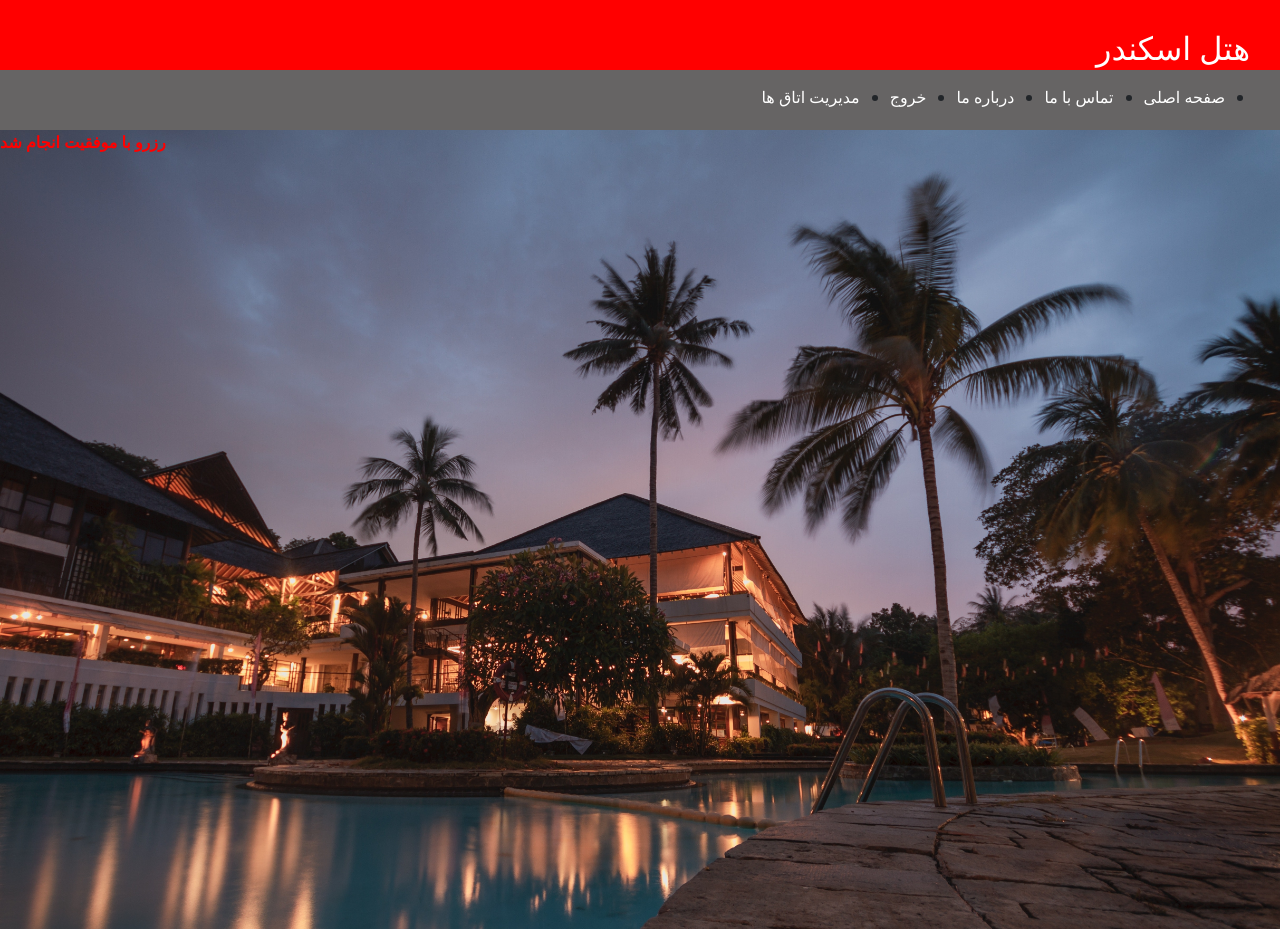
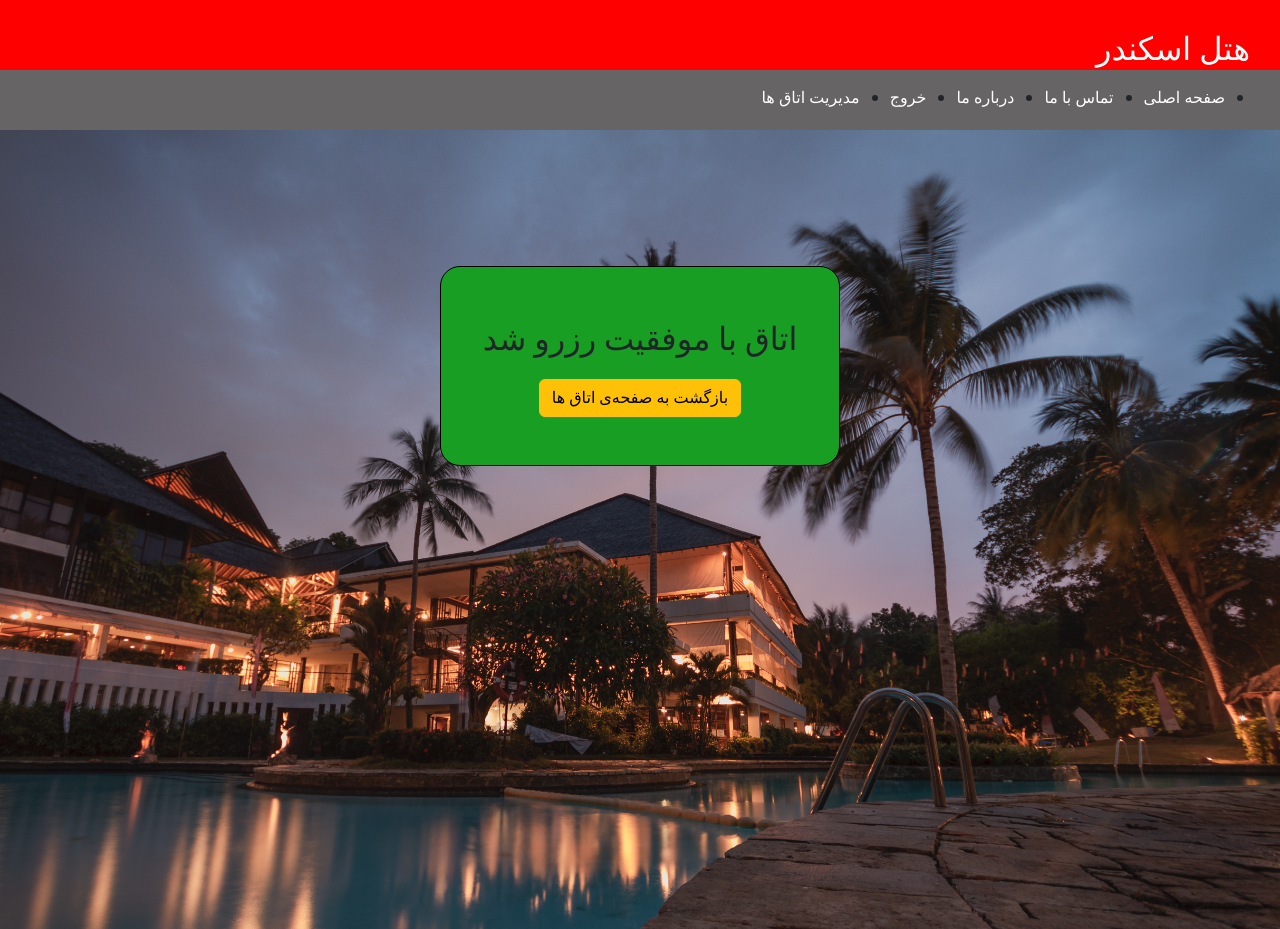
Before and after one commit to alishamsfi80/kargah4, a PHP site: page /action_booking.php in a window 1280 px wide. Shown: the top 929 px of the page. Run offline with PHP 8.4, Linux system fonts and the light colour scheme; a user stored in the database is signed in; data that the repository does not hold is empty.

Commit message:
my_commit

```diff
--- a/action_booking.php
+++ b/action_booking.php
@@ -26,12 +26,33 @@ else
 }
 if ($s==0)
 {
-    echo "<p style='color:red;'><b>رزرو با موفقیت انجام شد</b></p>";
-
+    // echo "<p style='color:red;'><b>رزرو با موفقیت انجام شد</b></p>";
+    ?>    <div class="header">
+            <br /><br /><br /><br />
+            <div class="loginactionparent">
+                <div id="loginaction" class="animate__animated animate__wobble">
+                    <br />
+                    <p>اتاق با موفقیت رزرو شد</p>
+                    <button class="btn btn-warning" onclick="window.location.href='index.php';">بازگشت به صفحه‌ی اتاق
+                        ها</button>
+                </div>
+            </div>
+        </div>
+        <?php
 }
 else
 {
-    echo "<p style='color:red;'><b>متاسفیم رزرو انجام نشد</b></p>";
+    // echo "<p style='color:red;'><b>متاسفیم رزرو انجام نشد</b></p>";
+    ?>
+    <br /><br /><br /><br />
+    <div class="loginactionparent">
+        <div id="loginaction2" class="animate__animated animate__wobble">
+            <br />
+            <p>متاسفیم اتاق رزرو نشد</p>
+            <button class="btn btn-warning" onclick="window.location.href='index.php';"> بازگشت به صفحه اتاق ها </button>
+        </div>
+    </div>
+    <?php
 }
 
 ?>
--- a/action_register.php
+++ b/action_register.php
@@ -25,8 +25,10 @@ include('function.php'); ?>
         <script>
             window.alert("برخی از فیلدها مقداردهی نشده‌اند");
             location.replace('register.php');
+
         </script>
         <?php
+        exit();
     }
     if ($password != $repassword) {
         ?>
@@ -35,6 +37,7 @@ include('function.php'); ?>
             location.replace('register.php');
         </script>
         <?php
+        exit();
     }
 
     if (filter_var($email, FILTER_VALIDATE_EMAIL) === false) {
@@ -44,6 +47,7 @@ include('function.php'); ?>
             location.replace('register.php');
         </script>
         <?php
+        exit();
     }
     $link = mysqli_connect("localhost", "root", "", "hotel");
 
--- a/test_rezerv.php
+++ b/test_rezerv.php
@@ -47,7 +47,7 @@ if ($row) {
         <div class="loginactionparent">
             <div id="loginaction2" class="animate__animated animate__wobble">
                 <br />
-                <p>نام کاربری یا رمز عبور اشتباه است</p>
+                <p>متاسفیم اتاق اضافه نشد</p>
                 <button class="btn btn-warning" onclick="window.location.href='admin.php';"> بازگشت به صفحه اتاق ها </button>
             </div>
         </div>
```
Also changed, not shown: action_addroom.php (+14 -8 lines), action_login.php (+10 -2 lines).
